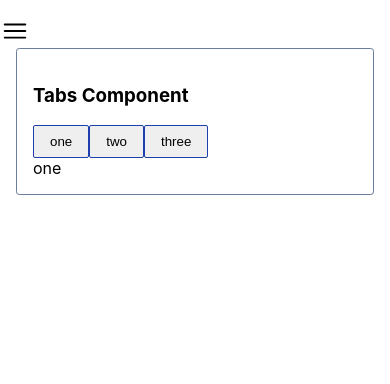
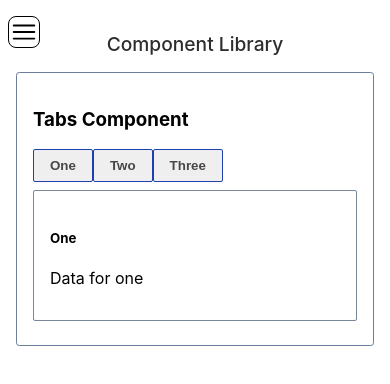
Before and after one commit to ARJITTHAKUR/components-lib, a React (Vite) app: page /components-lib/tabs in a window 390 px wide. Shown: the top 384 px of the page. Built offline with nearby package versions, Linux system fonts and the light colour scheme.

Commit message:
changes for styles and site responsiveness

```diff
--- a/src/App.tsx
+++ b/src/App.tsx
@@ -18,6 +18,10 @@ const router = createBrowserRouter([
     path: "/components-lib/",
     element: <GlobalLayout/>,
     children :[
+      {
+        path : '',
+        element : <AutocompletePage/>
+      },
       {
         path : '*',
         element : <AutocompletePage/>
--- a/src/components/sideNav/sidenav.css
+++ b/src/components/sideNav/sidenav.css
@@ -16,7 +16,7 @@
   flex: 1;
   justify-content: space-between;
   align-items: stretch;
-  border-right: 0.5px solid var(--side-border);
+  border-right: 1px solid lightgrey;
 }
 
 .close-btn-container {
@@ -26,9 +26,11 @@
 .close-btn {
   display: none;
   border: none;
-  padding: 0.2rem;
+  padding: 0.5rem;
   font-size: large;
-  text-decoration: underline;
+  width: 50%;
+  border: 1px solid grey;
+  border-radius: 2px;
 }
 
 .nav-ul {
@@ -40,7 +42,7 @@
   align-items: center;
   margin-top: 1.5rem;
   padding: 0;
-  gap:0.5rem
+  gap: 0.2rem;
 }
 .nav-ul li {
   width: 100%;
@@ -54,7 +56,11 @@
   text-decoration: none;
   font-size: medium;
   font-weight: 400;
-  padding: 0.3rem 1rem;
+  padding: 0.5rem 1rem;
+  border-radius: 0.2rem;
+}
+.nav-ul li a:hover {
+  background-color: lightgray;
 }
 .close-btn-mobile {
   display: none;
@@ -81,21 +87,42 @@
     position: absolute;
     top: 0px;
     left: 0px;
-    height: 100vh;
     background-color: white;
     z-index: 10;
-    display: inline;
+    /* display: inline; */
+    display: flex;
     flex-direction: column;
     align-content: center;
     justify-content: space-between;
     animation: slideInNav 0.3s ease-in-out;
+  }
+  .nav-ul {
+    height: 80vh;
+    display: flex;
+    flex-direction: column;
+    align-content: center;
+    /* justify-content: space-between; */
+  }
+  .nav_container::before {
+    display: block;
+    content: "Components Library";
+    font:unset;
+    font-size: larger;
+    font-weight: 500;
+    text-align: center;
+    width: 100%;
+    color: rgb(45, 45, 45);
+
   }
   .close-btn-mobile {
     display: block;
     position: absolute;
     border: none;
     top: 0;
-    left: 0;
+    left: 0.5rem;
+    background-color: white;
+    border: 1px solid black;
+    border-radius: 0.5rem;
   }
   .close-btn {
     display: block;
--- a/src/components/tabs/style.module.css
+++ b/src/components/tabs/style.module.css
@@ -7,8 +7,10 @@
     border-radius: 2px;
     appearance: unset;
     padding: 0.5rem 1rem;
+    font-weight: bold;
+    color: rgb(72, 71, 71);
 }
 
 .tabs_button:hover{
-    background-color: var(--light_text_white);
+    background-color: lightgrey;
 }
--- a/src/layout/global/global.css
+++ b/src/layout/global/global.css
@@ -20,16 +20,25 @@
 
 .main-container {
     display: flex;
+    flex-direction: column;
     flex: 5;
     /* background-color: var(--darkblue-background); */
     padding: 1rem;
     overflow-y: scroll;
 }
-
+.page_title {
+    color: rgb(45, 45, 45);
+    font:unset;
+    font-size: larger;
+    font-weight: 500;
+}
 
 @media (max-width: 600px) {
 .app-container{
     margin-top: 1rem;
     width: 100%;
 }
+.page_title {
+    margin:auto
 }
+}
--- a/src/layout/global/global.tsx
+++ b/src/layout/global/global.tsx
@@ -13,6 +13,7 @@ export const GlobalLayout = () => {
         <div className="app-container">
           <SideNavigation/>
           <div className="main-container">
+            <h2 className="page_title">Component Library</h2>
             <Outlet />
           </div>
         </div>
--- /dev/null
+++ b/src/pages/tabs/style.module.css
@@ -0,0 +1,8 @@
+@import url("../../global/variable.css");
+
+.tab_content {
+    border: 1px solid lightslategray;
+    padding: 1rem;
+    border-radius: 2px;
+    margin: 0.5rem 0rem;
+}
--- a/src/pages/tabs/tabspage.tsx
+++ b/src/pages/tabs/tabspage.tsx
@@ -1,7 +1,7 @@
 import { useState } from "react";
 import Tab from "../../components/tabs/tab";
 import Tabs from "../../components/tabs/tabs";
-
+import classes from "./style.module.css"
 export default function TabsPage() {
   const [value, setValue] = useState('1');
   return (
@@ -11,18 +11,27 @@ export default function TabsPage() {
           <h3>Tabs Component</h3>
           <div>
           <Tabs setState={setValue}>
-            <Tab lable={"one"} index={1}/>
-            <Tab lable={"two"} index={2}/>
-            <Tab lable={"three"} index={3}/>
+            <Tab lable={"One"} index={1}/>
+            <Tab lable={"Two"} index={2}/>
+            <Tab lable={"Three"} index={3}/>
           </Tabs>
-          <div style={{display:value === '1' ? 'block' : 'none'}}>
-            one
+          <div style={{display:value === '1' ? 'block' : 'none'}} className={classes.tab_content}>
+            <h5>One</h5>
+            <p>
+              Data for one
+            </p>
           </div>
-          <div style={{display:value === '2' ? 'block' : 'none'}}>
-            two
+          <div style={{display:value === '2' ? 'block' : 'none'}} className={classes.tab_content}>
+          <h5>Two</h5>
+            <p>
+              Data for two
+            </p>
           </div>
-          <div style={{display:value === '3' ? 'block' : 'none'}}>
-            three
+          <div style={{display:value === '3' ? 'block' : 'none'}} className={classes.tab_content}>
+          <h5>Three</h5>
+            <p>
+              Data for three
+            </p>
           </div>
           </div>
         </section>
```
